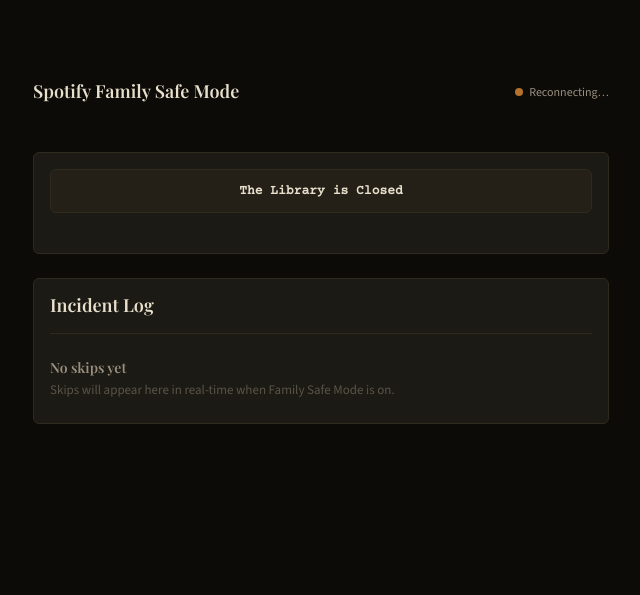
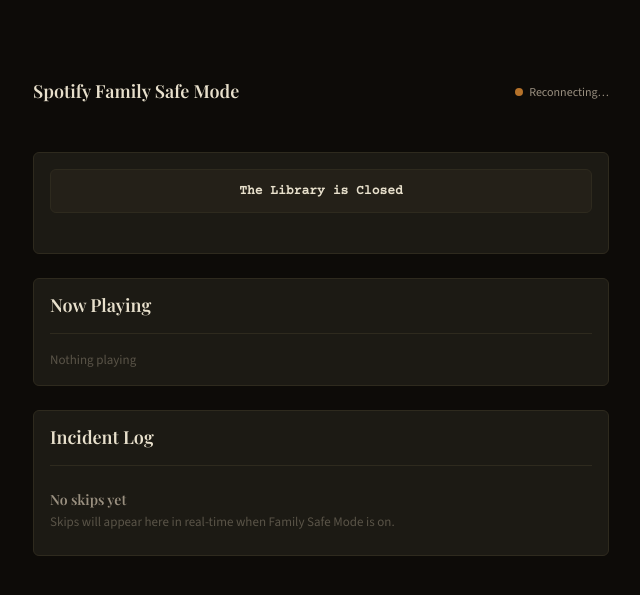
Before and after one commit to Gallarno-Technology/read-the-room, a FastAPI app: page / in a window 1280 px wide. Shown: the top 595 px of the page, without its empty margins (319-959 px from the left). Run offline with FastAPI, Linux system fonts and the light colour scheme; data that the repository does not hold is empty.

Commit message:
feat(08-01): insert now-playing card HTML and skip-btn disabled CSS
- Add now-playing card with idle/track sections between FSM and Incident Log cards
- Include album art, track name, artist, eval badge, skip button, skip error elements
- Add #skip-btn:disabled CSS (opacity: 0.5; cursor: not-allowed)

```diff
--- a/web_ui/templates/index.html
+++ b/web_ui/templates/index.html
@@ -269,6 +269,11 @@
     .feed-new {
       animation: fadeIn 0.2s ease-in;
     }
+
+    #skip-btn:disabled {
+      opacity: 0.5;
+      cursor: not-allowed;
+    }
   </style>
 </head>
 <body>
@@ -289,6 +294,26 @@
     <div class="card">
       <button id="fsm-toggle" class="fsm-off">The Library is Closed</button>
       <div id="fsm-error"></div>
+    </div>
+
+    <div class="card" id="now-playing-card" aria-live="polite">
+      <h2 class="card-heading">Now Playing</h2>
+      <hr class="section-divider">
+      <p id="now-playing-idle" class="empty-body">Nothing playing</p>
+      <div id="now-playing-track" style="display:none">
+        <div style="display:flex; align-items:center; gap:16px">
+          <img id="now-playing-art" src="" alt="" width="64" height="64"
+               style="border-radius:4px; flex-shrink:0; display:none">
+          <div>
+            <div id="now-playing-name" style="font-size:14px; line-height:1.5"></div>
+            <div id="now-playing-artist" style="font-size:14px; color:var(--text-dim); line-height:1.5"></div>
+            <span id="now-playing-badge" class="badge"></span>
+          </div>
+        </div>
+        <button id="skip-btn" aria-label="Skip current track"
+                style="margin-top:16px; width:100%; height:44px; border:1px solid var(--border); border-radius:6px; background:var(--surface-raised); color:var(--text); font-family:'Courier Prime',monospace; font-size:13px; font-weight:600; cursor:pointer">Skip Track</button>
+        <div id="skip-error" style="margin-top:8px; font-size:12px; color:var(--danger); min-height:16px"></div>
+      </div>
     </div>
 
     <div class="card">
```
